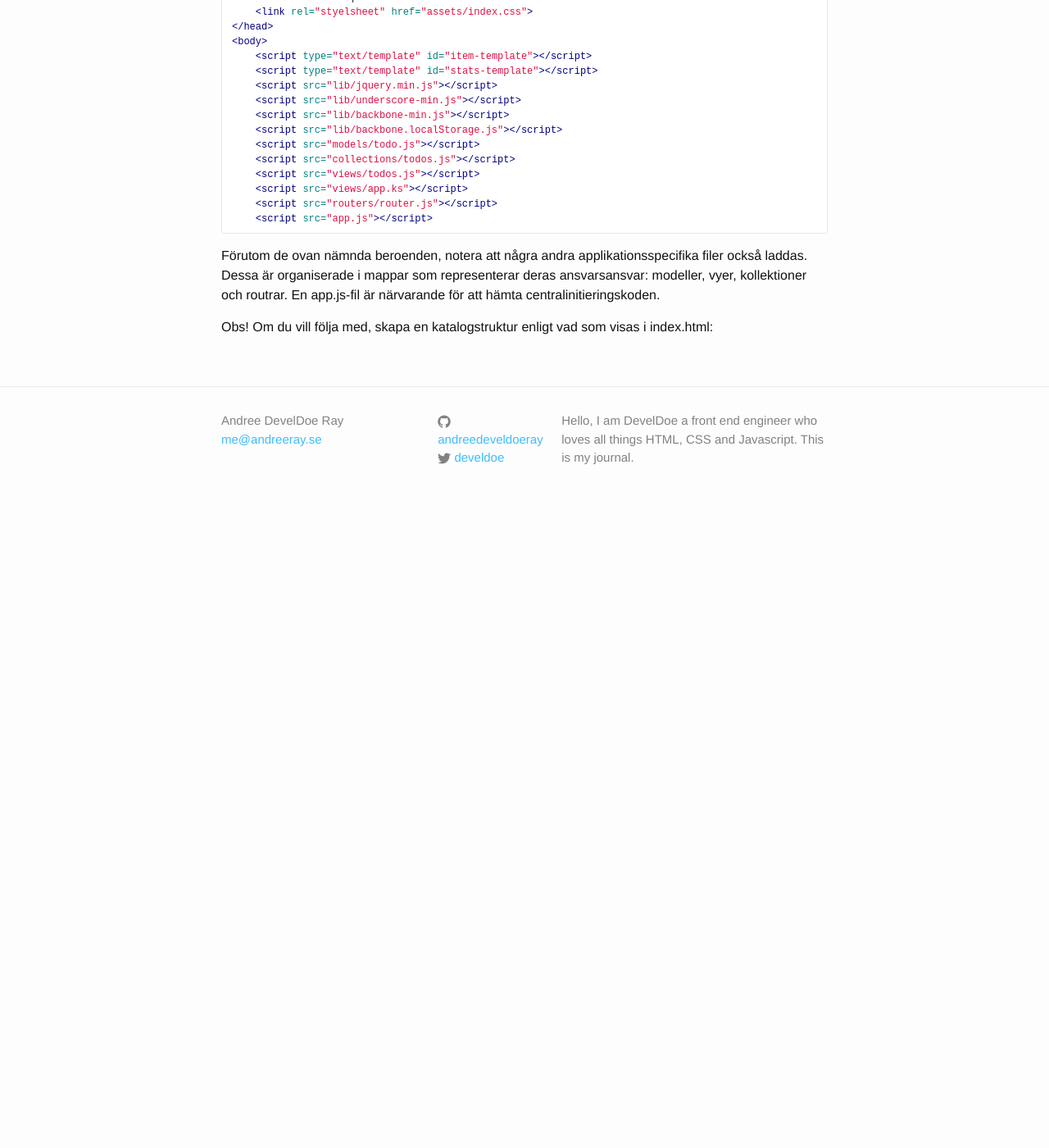
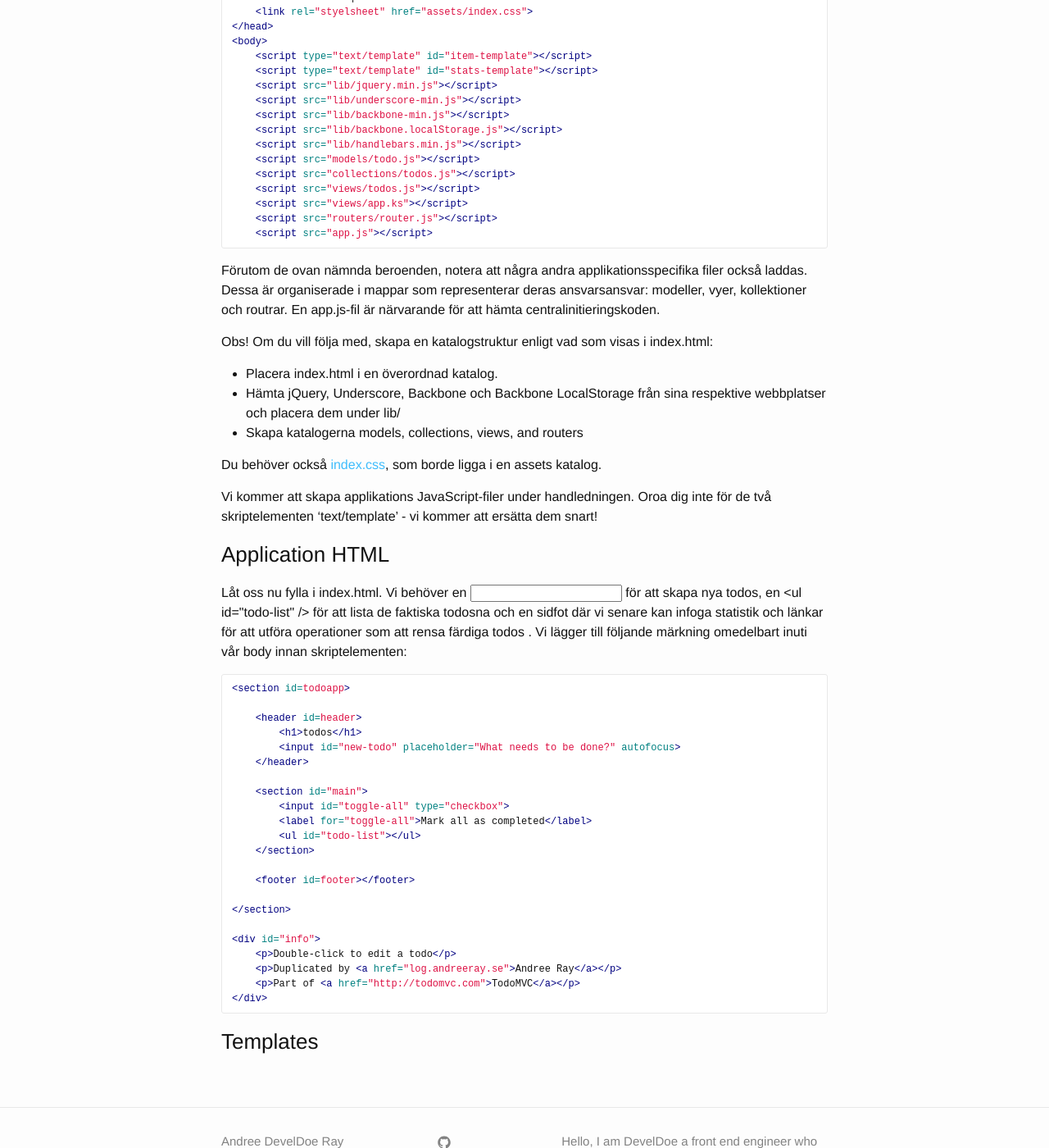
Before and after one commit to develdoe/develdoe.github.io, a Jekyll site: the page built from _posts/2017-11-14-backbone-todos-app.md, in a window 1280 px wide and 1400 px high, scrolled down 1271 px. Shown: the whole window at 82% size. Built offline with Jekyll 4.4.1, drawn with Linux system fonts in a browser that asks for light colours; before the commit the page ends 1901 px from its top, so only the background shows below that.

Commit message:
Create 2017-11-14-backbone-todos-app.md

````diff
--- a/_posts/2017-11-14-backbone-todos-app.md
+++ b/_posts/2017-11-14-backbone-todos-app.md
@@ -45,6 +45,7 @@ Först lägger vi upp header och de grundläggande applikationsberoende: jQuery,
     <script src="lib/underscore-min.js"></script>
     <script src="lib/backbone-min.js"></script>
     <script src="lib/backbone.localStorage.js"></script>
+    <script src="lib/handlebars.min.js"></script>
     <script src="models/todo.js"></script>
     <script src="collections/todos.js"></script>
     <script src="views/todos.js"></script>
@@ -56,3 +57,42 @@ Först lägger vi upp header och de grundläggande applikationsberoende: jQuery,
 Förutom de ovan nämnda beroenden, notera att några andra applikationsspecifika filer också laddas. Dessa är organiserade i mappar som representerar deras ansvarsansvar: modeller, vyer, kollektioner och routrar. En app.js-fil är närvarande för att hämta centralinitieringskoden.
 
 Obs! Om du vill följa med, skapa en katalogstruktur enligt vad som visas i index.html:
+
+* Placera index.html i en överordnad katalog.
+* Hämta jQuery, Underscore, Backbone och Backbone LocalStorage från sina respektive webbplatser och placera dem under lib/
+* Skapa katalogerna models, collections, views, and routers
+
+Du behöver också [index.css](https://raw.githubusercontent.com/tastejs/todomvc/gh-pages/examples/backbone/node_modules/todomvc-app-css/index.css), som borde ligga i en assets katalog.
+
+Vi kommer att skapa applikations JavaScript-filer under handledningen. Oroa dig inte för de två skriptelementen ‘text/template’ - vi kommer att ersätta dem snart!
+
+### Application HTML
+
+Låt oss nu fylla i index.html. Vi behöver en <input> för att skapa nya todos, en <ul id="todo-list" /> för att lista de faktiska todosna och en sidfot där vi senare kan infoga statistik och länkar för att utföra operationer som att rensa färdiga todos . Vi lägger till följande märkning omedelbart inuti vår body innan skriptelementen:
+
+```html
+<section id=todoapp>
+
+    <header id=header>
+        <h1>todos</h1>
+        <input id="new-todo" placeholder="What needs to be done?" autofocus>
+    </header>
+
+    <section id="main">
+        <input id="toggle-all" type="checkbox">
+        <label for="toggle-all">Mark all as completed</label>
+        <ul id="todo-list"></ul>
+    </section>
+
+    <footer id=footer></footer>
+
+</section>
+
+<div id="info">
+    <p>Double-click to edit a todo</p>
+    <p>Duplicated by <a href="log.andreeray.se">Andree Ray</a></p>
+    <p>Part of <a href="http://todomvc.com">TodoMVC</a></p>
+</div>
+```
+
+### Templates
````
